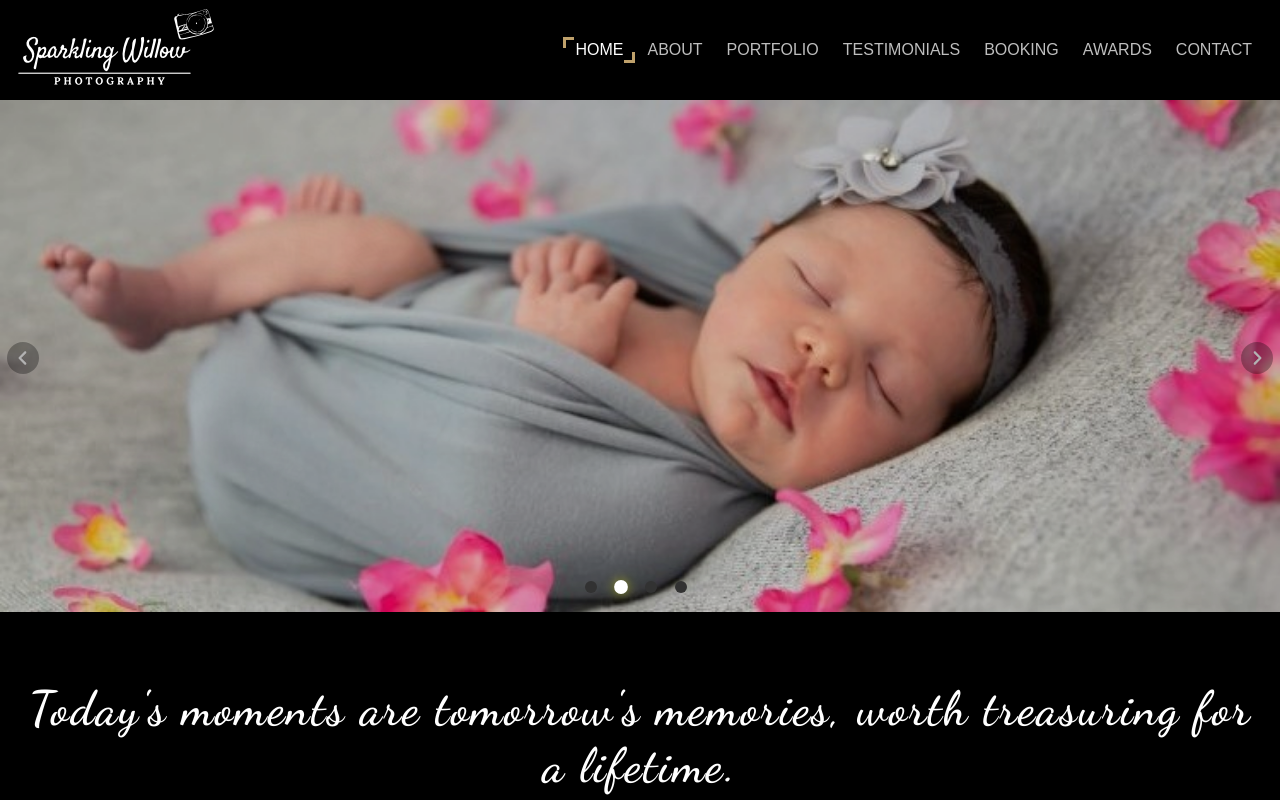
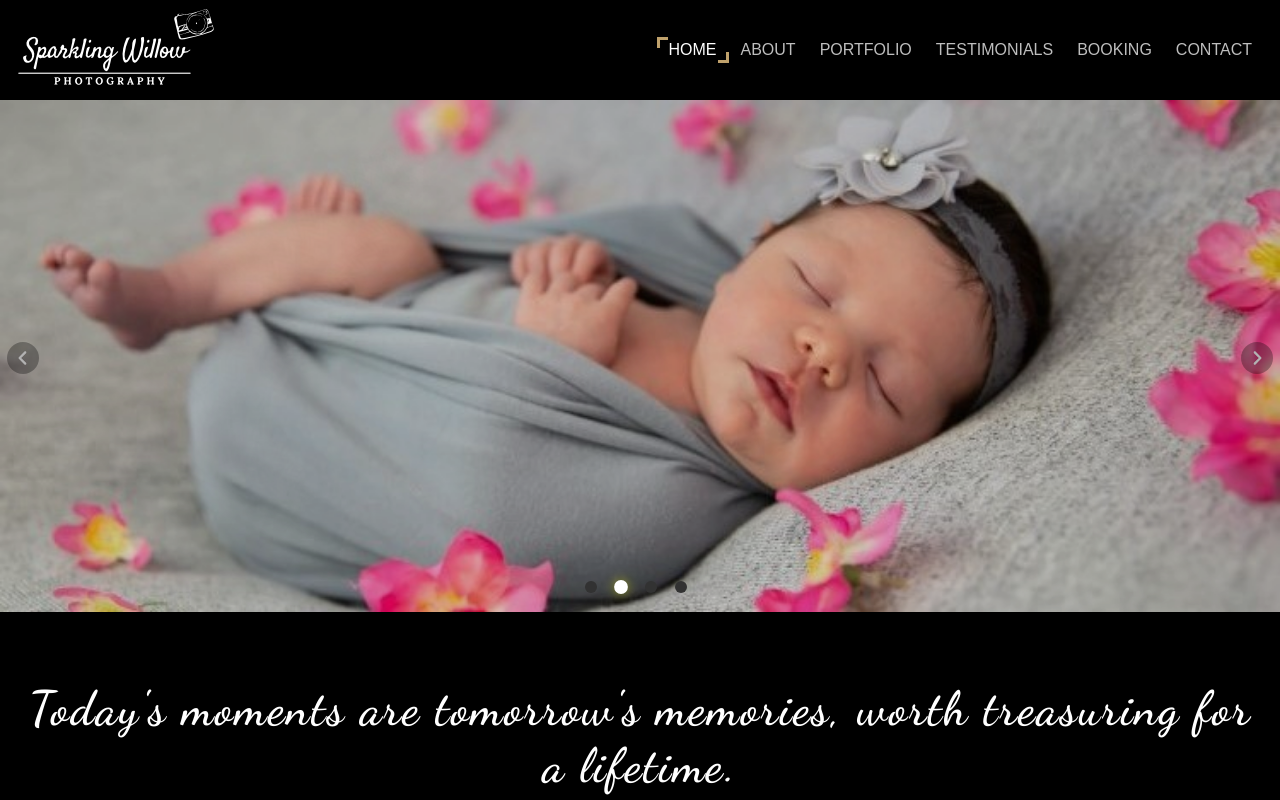
Before and after one commit to Karoly-Git/spw-frontend, a React (Vite) app: page / in a window 1280 px wide. Shown: the top 800 px of the page. Built offline with nearby package versions, Linux system fonts and the light colour scheme; a web font is replaced by a local one.

Commit message:
Disable Awards page

```diff
--- a/src/components/navigations/MainNav.jsx
+++ b/src/components/navigations/MainNav.jsx
@@ -8,7 +8,7 @@ export default function MainNav() {
         { name: 'Testimonials', to: '/testimonials', isDisplayed: true },
         { name: 'FAQ', to: '/frequently-asked-questions', isDisplayed: false },
         { name: 'Booking', to: '/booking', isDisplayed: true },
-        { name: 'Awards', to: '/awards', isDisplayed: true },
+        { name: 'Awards', to: '/awards', isDisplayed: false },
         { name: 'Contact', to: '/contact', isDisplayed: true }
     ];
 
--- a/src/components/navigations/MobileNav.jsx
+++ b/src/components/navigations/MobileNav.jsx
@@ -17,7 +17,7 @@ export default function MobileNav() {
         { name: 'Portfolio', to: '/portfolio', isDisplayed: true },
         { name: 'Testimonials', to: '/testimonials', isDisplayed: true },
         { name: 'FAQ', to: '/frequently-asked-questions', isDisplayed: true },
-        { name: 'Awards', to: '/awards', isDisplayed: true },
+        { name: 'Awards', to: '/awards', isDisplayed: false },
         { name: 'Contact', to: '/contact', isDisplayed: true }
     ];
 
```
